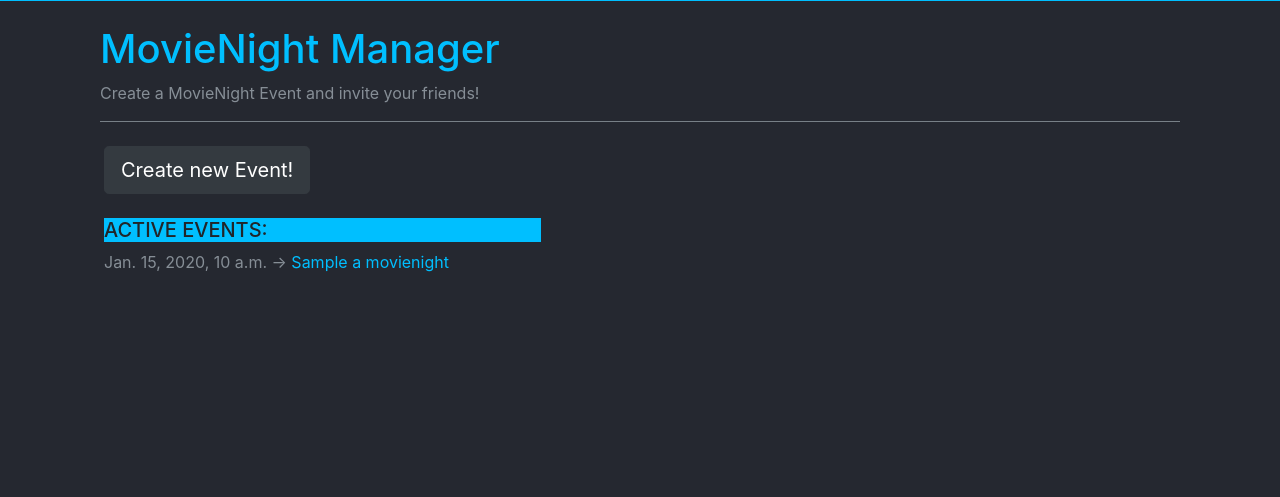
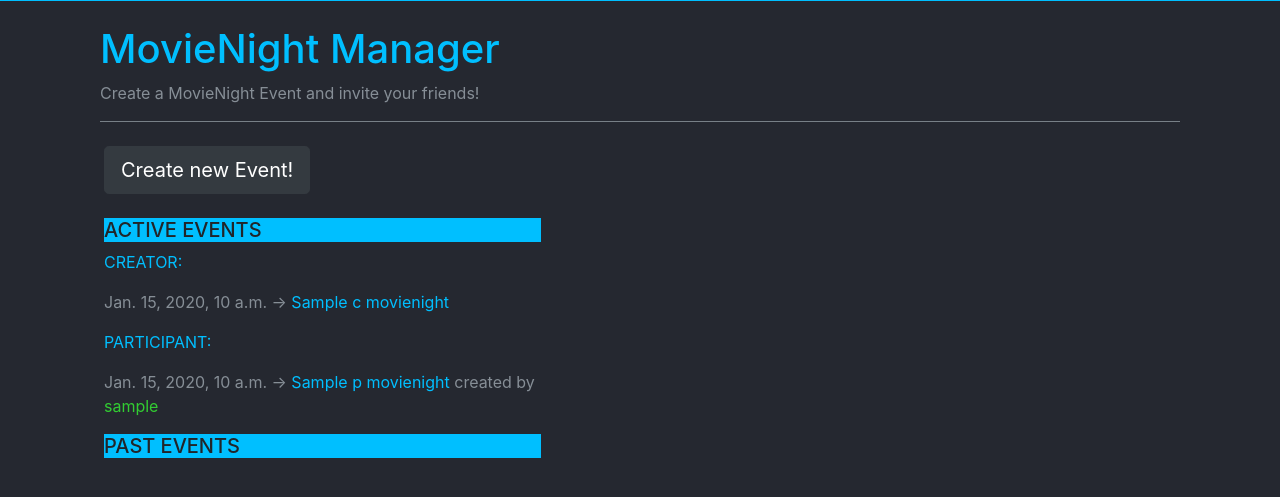
Before and after one commit to MattiasC86/movienight, a Django app: template mypage/templates/mypage/movienight.html in a window 1280 px wide. Shown: the part 56-553 px from the top of the page. Run offline with Django 3.2, Linux system fonts and the light colour scheme; the template is opened without the code that fills it: most values are stand-ins (such as "Sample title", 1, 10 or a date in 2020); some libraries are stand-ins or nearby versions.

Commit message:
/movienight functionality
- See which movienights you created and which you simply are a
participant in
- Settings and +Invite User buttons in a movienight event are only
visible for the event creator

```diff
--- a/mypage/models.py
+++ b/mypage/models.py
@@ -33,10 +33,10 @@ class MovieBacklog(models.Model):
 class MovieNight(models.Model):
     title = models.CharField(max_length=100)
     creation_date = models.DateTimeField(default=timezone.now)
-    # date = models.DateTimeField()
+    date = models.DateTimeField(default=timezone.now)
     list_size = models.IntegerField()
     creator = models.ForeignKey(User)
-    # users = models.ManyToManyField(User)
+    users = models.ManyToManyField(User, related_name="participants")
 
     def __str__(self):
         return self.title + ' created by ' + self.creator.username
--- a/mypage/templates/mypage/movienight.html
+++ b/mypage/templates/mypage/movienight.html
@@ -18,15 +18,19 @@
         <div class="row ml-1">
             <div class="col-xs-12 col-sm-8 col-md-6 col-lg-5">
                 <button class="btn btn-dark btn-lg mb-4" data-toggle="modal" data-target="#newEventModal">Create new Event!</button>
-                <h5 style="background:deepskyblue">ACTIVE EVENTS:</h5>
-                {% if a_movienights %}
-                    {% for a_movienight in a_movienights %}
-                        <p class="text-muted">{{ a_movienight.creation_date }} -> <a href="/movienightevent/{{ a_movienight.pk }}" style="color:deepskyblue"> {{ a_movienight.title }}</a></p>
+                <h5 style="background:deepskyblue">ACTIVE EVENTS</h5>
+                {% if created_movienights %}
+                    <p style="color:deepskyblue">CREATOR:</p>
+                    {% for c_movienight in created_movienights %}
+                        <p class="text-muted">{{ c_movienight.creation_date }} -> <a href="/movienightevent/{{ c_movienight.pk }}" style="color:deepskyblue"> {{ c_movienight.title }}</a></p>
                     {% endfor %}
                 {% endif %}
-            </div>
-            <div class="col-lg-9">
-
+                <p style="color:deepskyblue">PARTICIPANT:</p>
+                {% for p_movienight in participant_movienights %}
+                    <p class="text-muted">{{ p_movienight.creation_date }} -> <a href="/movienightevent/{{ p_movienight.pk }}" style="color:deepskyblue"> {{ p_movienight.title }}</a>
+                        created by <a href="/user/{{ p_movienight.creator.username }}" style="color:limegreen">{{ p_movienight.creator.username }}</a></p>
+                {% endfor %}
+                <h5 style="background:deepskyblue">PAST EVENTS</h5>
             </div>
         </div>
     </div>
```
Also changed, not shown: mypage/templates/mypage/backlog.html (+18 -18 lines), mypage/templates/mypage/movienightevent.html (+9 -8 lines), mypage/views.py (+3 -6 lines), 1 other file.
